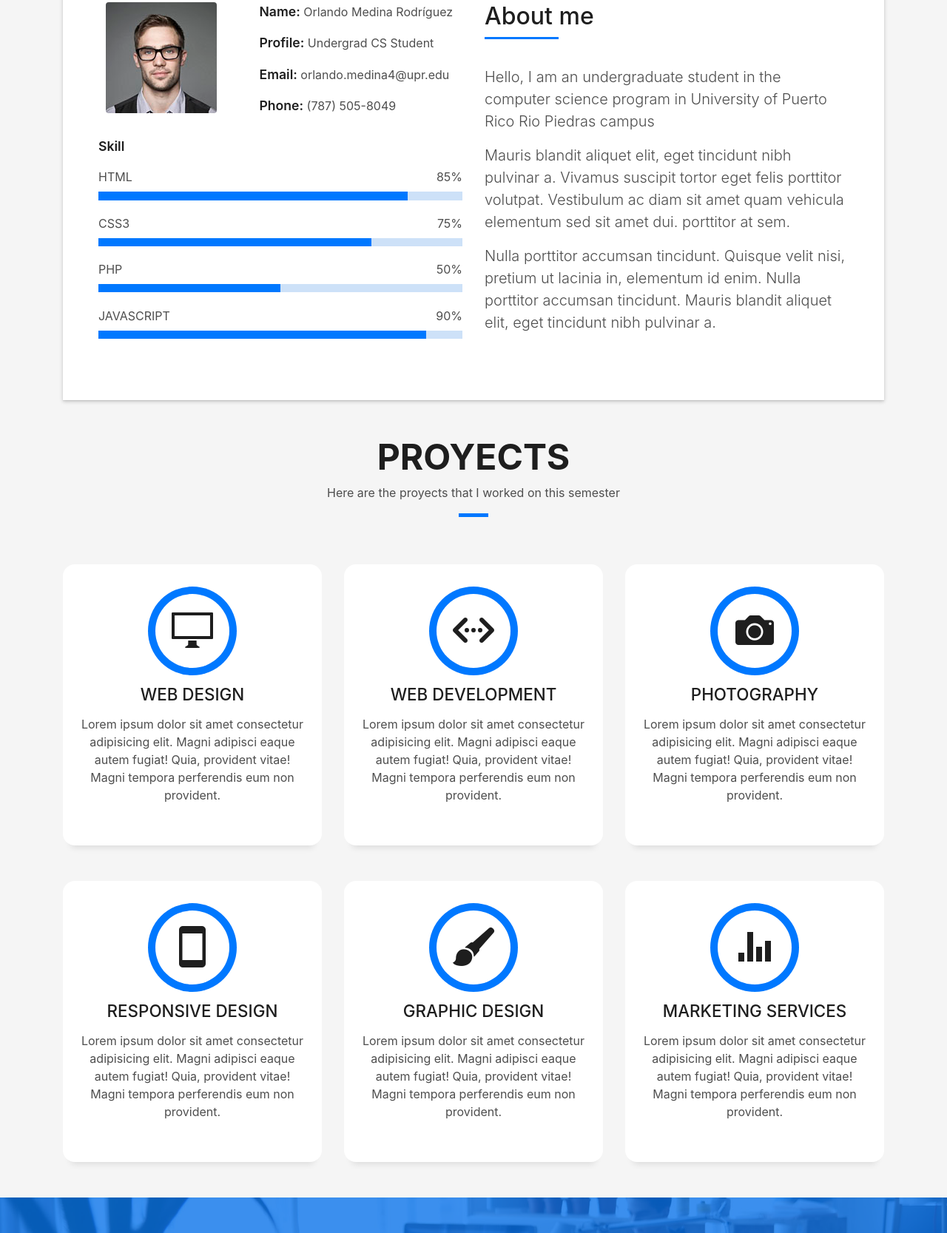
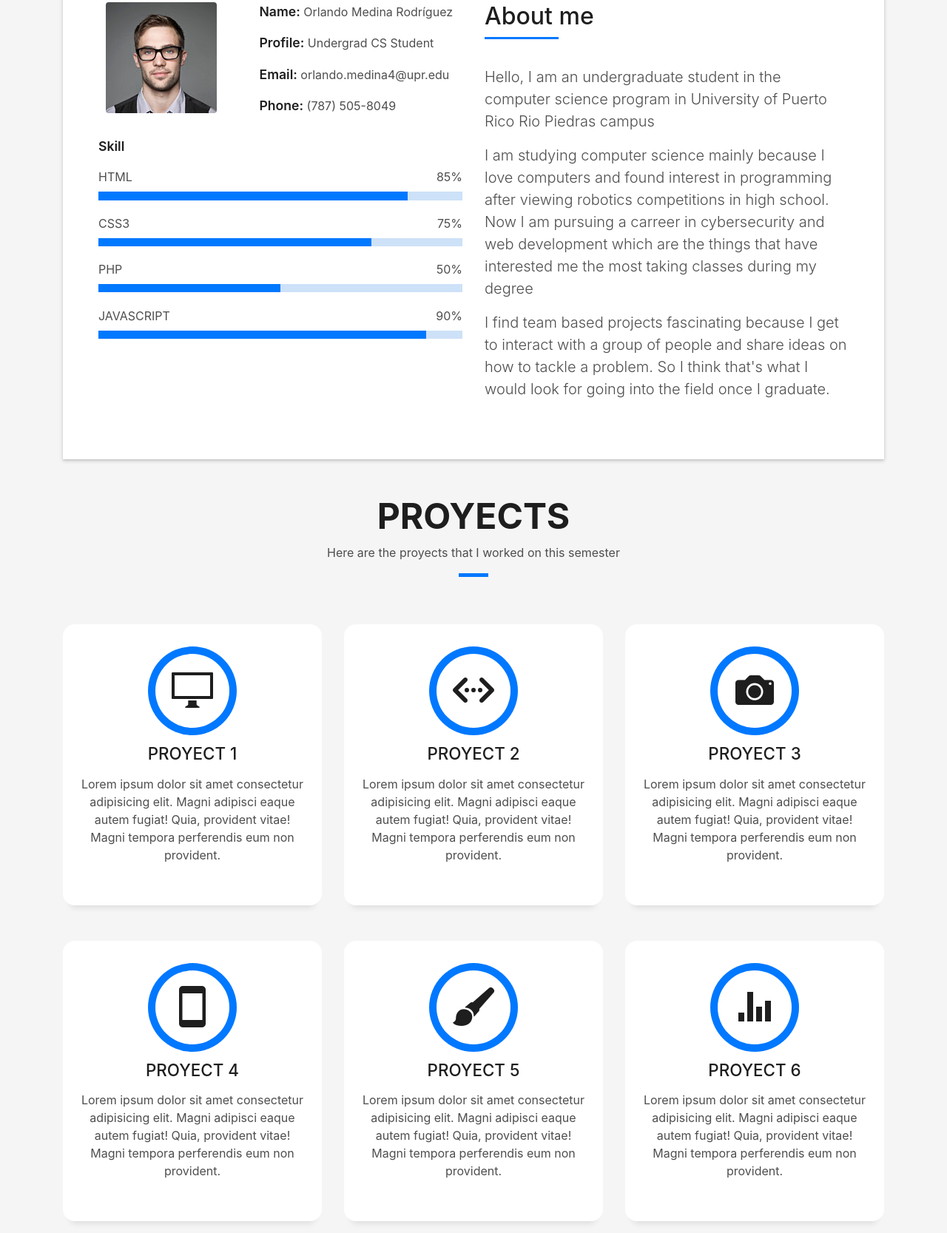
Before and after one commit to Orlando04/orlando4uprrp-ccom, a plain HTML site: page index.html in a window 1280 px wide. Shown: the part 925-2592 px from the top of the page at 74% size. Drawn offline with Linux system fonts and the light colour scheme; files whose address does not match are found by name.

Commit message:
addded changes

```diff
--- a/index.html
+++ b/index.html
@@ -8,7 +8,7 @@
   <meta content="" name="description">
 
   <!-- Favicons -->
-  <link href="img/favicon.png" rel="icon">
+  <link href="img/pepecri.png" rel="icon">
   <link href="img/apple-touch-icon.png" rel="apple-touch-icon">
 
   <!-- Bootstrap CSS File -->
@@ -143,14 +143,12 @@
                     Hello, I am an undergraduate student in the computer science program in University of Puerto Rico Rio Piedras campus
                   </p>
                   <p class="lead">
-                    Mauris blandit aliquet elit, eget tincidunt nibh pulvinar a. Vivamus suscipit tortor eget felis
-                    porttitor volutpat. Vestibulum
-                    ac diam sit amet quam vehicula elementum sed sit amet dui. porttitor at sem.
-                  </p>
+                    I am studying computer science mainly because I love computers and found interest in programming after viewing robotics
+                    competitions in high school. Now I am pursuing a carreer in cybersecurity and web development which are the things that have interested
+                    me the most taking classes during my degree
                   <p class="lead">
-                    Nulla porttitor accumsan tincidunt. Quisque velit nisi, pretium ut lacinia in, elementum id enim.
-                    Nulla porttitor accumsan
-                    tincidunt. Mauris blandit aliquet elit, eget tincidunt nibh pulvinar a.
+                    I find team based projects fascinating because I get to interact with a group of people and share ideas on how to tackle
+                    a problem. So I think that's what I would look for going into the field once I graduate.
                   </p>
                 </div>
               </div>
@@ -184,7 +182,7 @@
               <span class="ico-circle"><i class="ion-monitor"></i></span>
             </div>
             <div class="service-content">
-              <h2 class="s-title">Web Design</h2>
+              <h2 class="s-title">Proyect 1</h2>
               <p class="s-description text-center">
                 Lorem ipsum dolor sit amet consectetur adipisicing elit. Magni adipisci eaque autem fugiat! Quia,
                 provident vitae! Magni
@@ -199,7 +197,7 @@
               <span class="ico-circle"><i class="ion-code-working"></i></span>
             </div>
             <div class="service-content">
-              <h2 class="s-title">Web Development</h2>
+              <h2 class="s-title">Proyect 2</h2>
               <p class="s-description text-center">
                 Lorem ipsum dolor sit amet consectetur adipisicing elit. Magni adipisci eaque autem fugiat! Quia,
                 provident vitae! Magni
@@ -214,7 +212,7 @@
               <span class="ico-circle"><i class="ion-camera"></i></span>
             </div>
             <div class="service-content">
-              <h2 class="s-title">Photography</h2>
+              <h2 class="s-title">Proyect 3</h2>
               <p class="s-description text-center">
                 Lorem ipsum dolor sit amet consectetur adipisicing elit. Magni adipisci eaque autem fugiat! Quia,
                 provident vitae! Magni
@@ -229,7 +227,7 @@
               <span class="ico-circle"><i class="ion-android-phone-portrait"></i></span>
             </div>
             <div class="service-content">
-              <h2 class="s-title">Responsive Design</h2>
+              <h2 class="s-title">Proyect 4</h2>
               <p class="s-description text-center">
                 Lorem ipsum dolor sit amet consectetur adipisicing elit. Magni adipisci eaque autem fugiat! Quia,
                 provident vitae! Magni
@@ -244,7 +242,7 @@
               <span class="ico-circle"><i class="ion-paintbrush"></i></span>
             </div>
             <div class="service-content">
-              <h2 class="s-title">Graphic Design</h2>
+              <h2 class="s-title">Proyect 5</h2>
               <p class="s-description text-center">
                 Lorem ipsum dolor sit amet consectetur adipisicing elit. Magni adipisci eaque autem fugiat! Quia,
                 provident vitae! Magni
@@ -259,7 +257,7 @@
               <span class="ico-circle"><i class="ion-stats-bars"></i></span>
             </div>
             <div class="service-content">
-              <h2 class="s-title">Marketing Services</h2>
+              <h2 class="s-title">Proyect 6</h2>
               <p class="s-description text-center">
                 Lorem ipsum dolor sit amet consectetur adipisicing elit. Magni adipisci eaque autem fugiat! Quia,
                 provident vitae! Magni
```
Also changed, not shown: img/pepecri.png (added).
